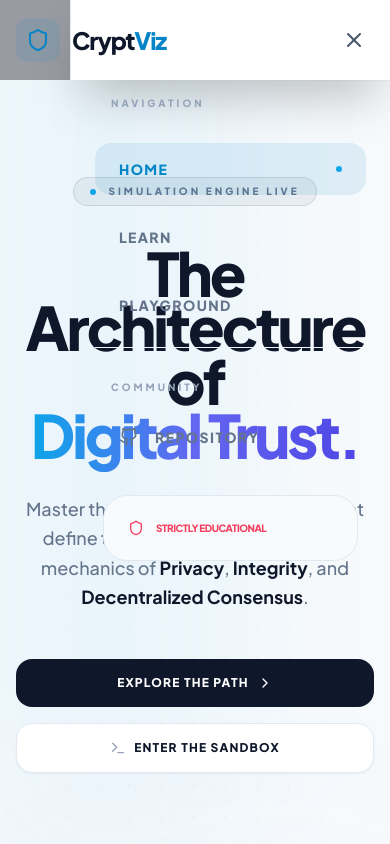
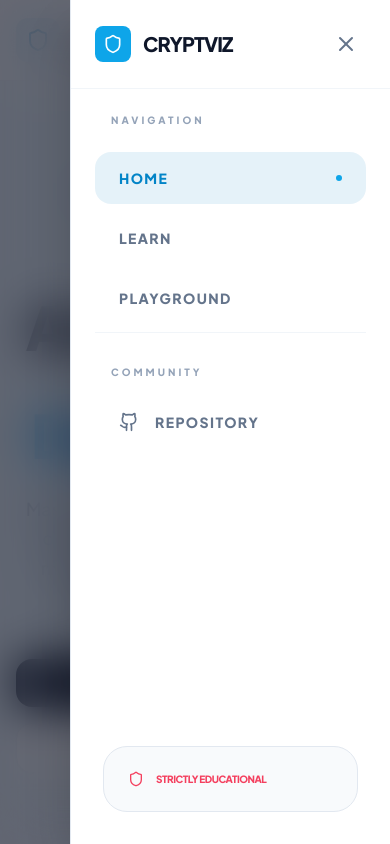
Before and after one commit to subhajitlucky/cryptviz, a React (Vite) app: page / in a window 390 px wide. Both pictures are taken after a click on the button 354 px from the left and 40 px from the top of the page. Shown: the top 844 px of the page. Built offline with nearby package versions, Linux system fonts and the light colour scheme.

Commit message:
feat: Refactor mobile navigation overlay for improved stacking and styling

```diff
--- a/src/components/Layout.tsx
+++ b/src/components/Layout.tsx
@@ -110,7 +110,9 @@ export const Layout: React.FC = () => {
           </div>
         </div>
 
-        {/* Mobile Navigation Overlay */}
+      </header>
+
+      {/* Mobile Navigation Overlay - Moved out of header for better stacking */}
       <AnimatePresence>
         {isMobileMenuOpen && (
           <>
@@ -119,16 +121,34 @@ export const Layout: React.FC = () => {
               animate={{ opacity: 1 }}
               exit={{ opacity: 0 }}
               onClick={() => setIsMobileMenuOpen(false)}
-                className="fixed inset-0 bg-slate-950/40 backdrop-blur-md z-[100] md:hidden"
+              className="fixed inset-0 bg-slate-950/60 backdrop-blur-xl z-[200] md:hidden"
             />
             <motion.div
               initial={{ x: '100%' }}
               animate={{ x: 0 }}
               exit={{ x: '100%' }}
               transition={{ type: 'spring', damping: 25, stiffness: 200 }}
-                className="fixed inset-y-0 right-0 w-full max-w-xs bg-white dark:bg-slate-950 shadow-2xl z-[105] md:hidden flex flex-col border-l border-slate-200 dark:border-white/10"
+              className="fixed inset-y-0 right-0 w-full max-w-xs bg-white dark:bg-slate-900 shadow-2xl z-[210] md:hidden flex flex-col border-l border-slate-200 dark:border-white/10"
             >
-                <div className="flex-grow flex flex-col pt-24 px-6 space-y-4">
+              <div className="flex items-center justify-between p-6 border-b border-slate-100 dark:border-white/5">
+                <div className="flex items-center space-x-3">
+                  <div className="p-2 bg-brand-500 rounded-lg text-white">
+                    <Shield className="w-5 h-5" />
+                  </div>
+                  <span className="font-black text-xl tracking-tighter text-slate-900 dark:text-white uppercase">
+                    CryptViz
+                  </span>
+                </div>
+                <button
+                  onClick={() => setIsMobileMenuOpen(false)}
+                  className="p-2 text-slate-500 hover:bg-slate-100 dark:hover:bg-white/5 rounded-xl transition-colors"
+                  aria-label="Close Menu"
+                >
+                  <X className="w-6 h-6" />
+                </button>
+              </div>
+
+              <div className="flex-grow flex flex-col py-6 px-6 space-y-2 overflow-y-auto">
                 <div className="text-[10px] font-black text-slate-400 uppercase tracking-[0.3em] mb-4 px-4">Navigation</div>
                 {navItems.map((item) => {
                   const isActive = location.pathname === item.path;
@@ -175,7 +195,6 @@ export const Layout: React.FC = () => {
           </>
         )}
       </AnimatePresence>
-      </header>
 
       <main className="flex-grow flex flex-col relative">
         <div className="relative z-10 flex-grow flex flex-col">
```
Lines whose indentation alone changed are shown as unchanged.
